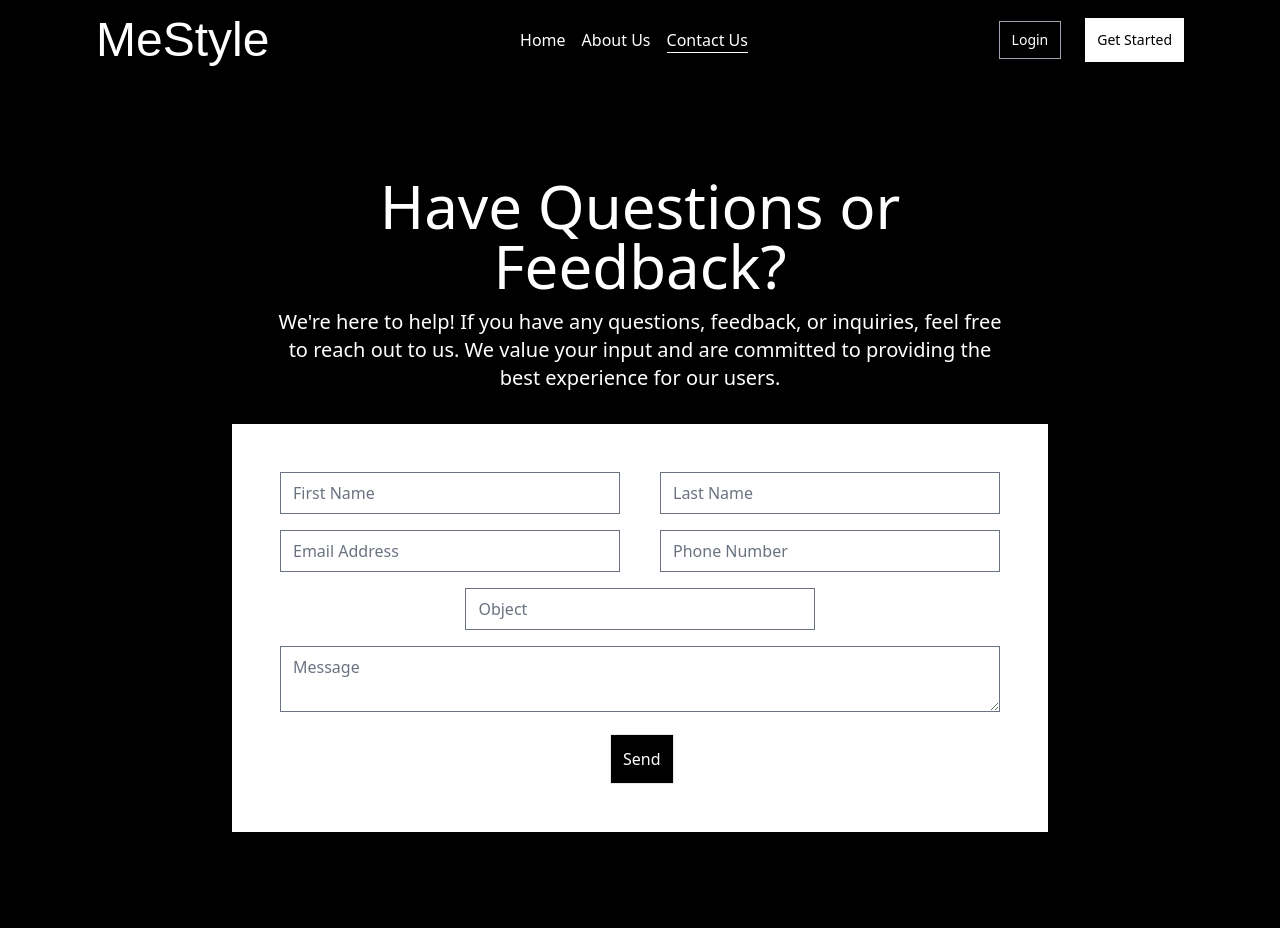
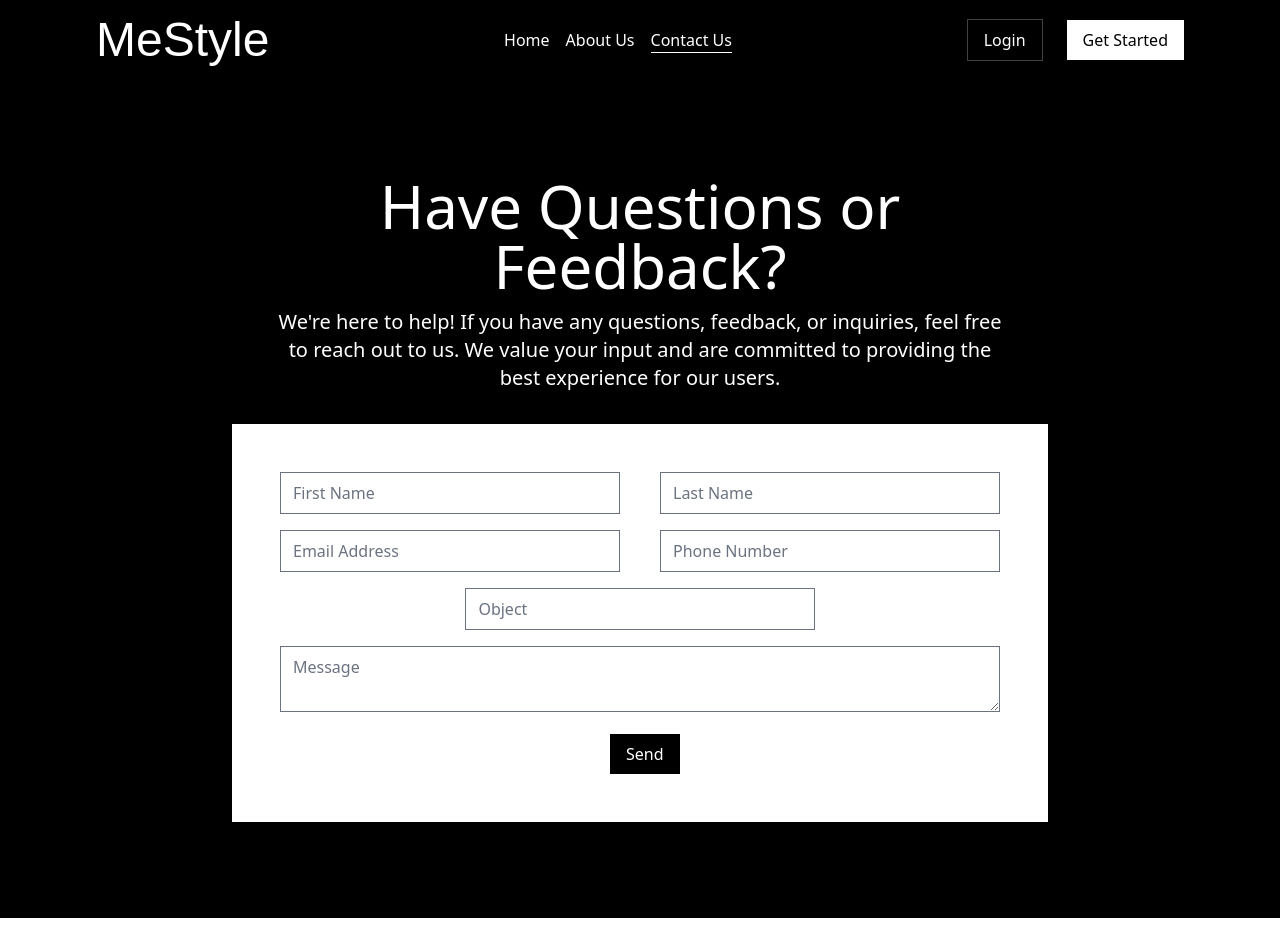
Before and after one commit to Remi-dee/Mestyle, a Next.js app: page /contact in a window 1280 px wide. Built offline with nearby package versions, Linux system fonts and the light colour scheme; a web font is replaced by a local one.

Commit message:
use reuseable button

```diff
--- a/app/components/landingpage/About.js
+++ b/app/components/landingpage/About.js
@@ -1,5 +1,6 @@
 import Image from "next/image";
 import React from "react";
+import Button from "../ui/button/template";
 
 function About() {
   return (
@@ -15,12 +16,7 @@ function About() {
               occasion. There&apos;s no need to create an account start
               exploring right away!
             </p>
-            <button
-              className="p-2 lg:p-3 text-xs lg:text-base bg-white text-black font-medium"
-              type="button"
-            >
-              Start Exploring
-            </button>
+            <Button variant="primary">Start Exploring</Button>
           </div>
         </div>
       </section>
@@ -46,12 +42,7 @@ function About() {
               our fashion community today and embark on a journey of
               self-expression and creativity
             </p>
-            <button
-              className="p-2 lg:p-3 text-xs lg:text-base bg-black text-white font-medium border mx-auto"
-              type="button"
-            >
-              Get Started As a Creator
-            </button>
+            <Button variant="inverted"> Get Started As a Creator</Button>
           </div>
         </div>
       </section>
@@ -67,12 +58,7 @@ function About() {
               inquiries, feel free to reach out to us. We value your input and
               are committed to providing the best experience for our users.
             </p>
-            <button
-              className="p-2 lg:p-3 text-xs lg:text-base bg-white text-black font-medium"
-              type="button"
-            >
-              Email Us
-            </button>
+            <Button variant="primary"> Email Us</Button>
           </div>
         </div>
       </section>
--- a/app/components/landingpage/Hero.js
+++ b/app/components/landingpage/Hero.js
@@ -1,6 +1,6 @@
 import Image from "next/image";
 import React from "react";
-import { register } from "swiper/element/bundle";
+import Button from "../ui/button/template";
 
 register();
 
@@ -15,9 +15,8 @@ function Hero() {
           Discover the latest trends and showcase your unique style
         </p>
 
-        <button className="p-3 bg-white text-black" type="button">
-          Get Started
-        </button>
+        <Button variant="primary">Get Started</Button>
+
       </div>
 
       <div className="flex items-center justify-center">
@@ -35,71 +34,7 @@ function Hero() {
         height={270}
       />
 
-        {/*
-        <swiper-container
-            ref={swiperElRef}
-          slides-per-view="1"
-          navigation="false"
-          pagination="false"
-        >
-          <swiper-slide>
-            <Image
-              src="/images/charming-man-posing-with-copy-space-1.png"
-              alt="fashion icon"
-              width={400}
-              height={400}
-            />
-          </swiper-slide>
-          <swiper-slide>
-            <Image
-              src="/images/medium-shot-woman-posing-park-1.png"
-              alt="fashion icon"
-              width={400}
-              height={400}
-            />
-          </swiper-slide>
-          <swiper-slide>
-            <Image
-              src="/images/conversation-nationality-work-male-business-classy.png"
-              alt="fashion icon"
-              width={400}
-              height={400}
-            />
-          </swiper-slide>
-          <swiper-slide>
-            <Image
-              src="/images/medium-shot-woman-with-yellow-suit-2.png"
-              alt="fashion icon"
-              width={400}
-              height={400}
-            />
-          </swiper-slide>
-          <swiper-slide>
-            <Image
-              src="/images/confident-woman-being-body-positive.png"
-              alt="fashion icon"
-              width={400}
-              height={400}
-            />
-          </swiper-slide>
 
-          <swiper-slide>
-            <Image
-              src="/images/medium-shot-woman-with-yellow-suit-2.png"
-              alt="fashion icon"
-              width={400}
-              height={400}
-            />
-          </swiper-slide>
-          <swiper-slide>
-            <Image
-              src="/images/portrait-cool-man-with-sunglasses-dancing.png"
-              alt="fashion icon"
-              width={400}
-              height={400}
-            />
-          </swiper-slide>
-        </swiper-container>*/}
        <div>
           <Image
             src="/images/attractive-afroamerican-models-posing-outdoors-5.png"
--- a/app/components/landingpage/NavBar.js
+++ b/app/components/landingpage/NavBar.js
@@ -3,6 +3,7 @@ import { oregano } from "../../localFonts/oregano/oregano";
 import Link from "next/link";
 import { usePathname } from "next/navigation";
 import clsx from "clsx";
+import Button from "../ui/button/template";
 
 const navData = [
   {
@@ -85,14 +86,8 @@ function NavBar() {
               ))}
             </ul>
             <div className="mx-auto space-y-4 text-sm text-bold">
-              <div className="px-3 py-2 border border-gray-400">
-                <button>Login</button>
-              </div>
-              <div className="p-3 bg-white text-black">
-                <button className="" type="button">
-                  Get Started
-                </button>
-              </div>
+            <Button variant="inverted" > Login</Button>
+            <Button variant="primary">Get Started</Button>
             </div>
           </div>
         )}
@@ -118,14 +113,8 @@ function NavBar() {
           ))}
         </ul>
         <div className="flex items-center justify-center space-x-6 text-sm text-bold">
-          <div className="px-3 py-2 border border-gray-400">
-            <button>Login</button>
-          </div>
-          <div className="p-3 bg-white text-black">
-            <button className="" type="button">
-              Get Started
-            </button>
-          </div>
+          <Button variant="inverted"> Login</Button>
+          <Button variant="primary">Get Started</Button>
         </div>
       </nav>
     </>
--- a/app/contact/page.js
+++ b/app/contact/page.js
@@ -1,6 +1,7 @@
 "use client";
 import React from "react";
 import NavBar from "../components/landingpage/NavBar";
+import Button from "../components/ui/button/template";
 
 function Page() {
   return (
@@ -33,12 +34,7 @@ function Page() {
 
             <div className="mx-auto w-1/12">
 
-            <button
-              className="p-2 lg:p-3 text-xs lg:text-base bg-black text-white font-medium border mx-auto text-center"
-              type="button"
-            >
-              Send
-            </button>
+            <Button variant="secondary">Send</Button>
             </div>
           </form>
         </div>
--- a/package.json
+++ b/package.json
@@ -12,8 +12,7 @@
     "clsx": "^2.0.0",
     "next": "14.0.0",
     "react": "^18",
-    "react-dom": "^18",
-    "swiper": "^11.0.4"
+    "react-dom": "^18"
   },
   "devDependencies": {
     "@tailwindcss/forms": "^0.5.7",
```
Also changed, not shown: 1 other file (tests, documents, lock files or other folders).
